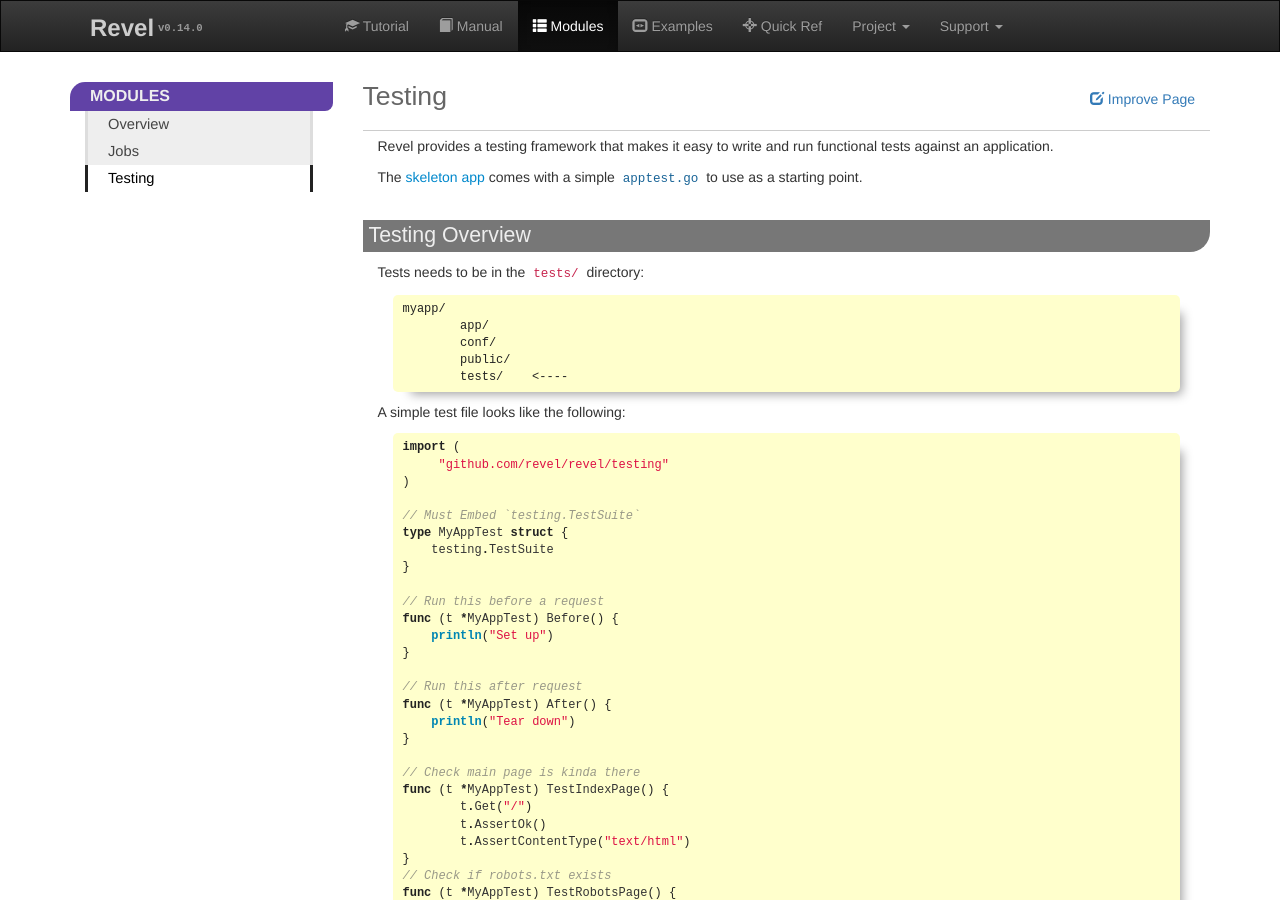
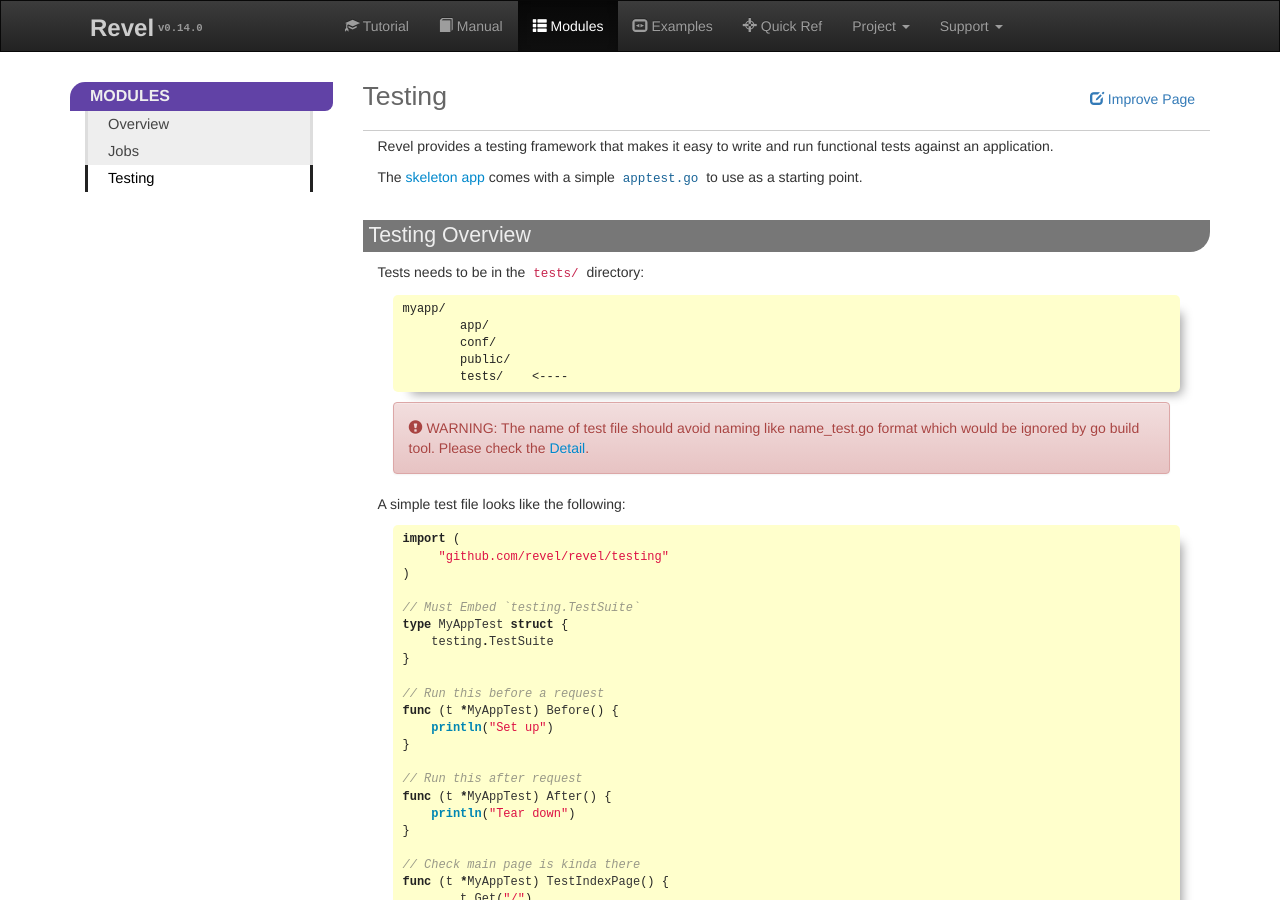
Before and after one commit to revel/revel.github.io, a Jekyll site: the page built from modules/testing.md, in a window 1280 px wide and 900 px high. Built offline with Jekyll 4.4.1, drawn with Linux system fonts in a browser that asks for light colours; nearby versions of some CDN libraries.

Commit message:
Warn users about test go files

```diff
--- a/modules/testing.md
+++ b/modules/testing.md
@@ -16,6 +16,8 @@ Tests needs to be in the `tests/` directory:
 		conf/
 		public/
 		tests/    <----
+
+<div class="alert alert-danger"><span class="glyphicon glyphicon-exclamation-sign" aria-hidden="true"></span> WARNING: The name of test file should avoid naming like name_test.go format which would be ignored by go build tool. Please check the <a href="http://stackoverflow.com/questions/29136488/go-no-buildable-go-source-file-in">Detail</a>.</div>
 
 A simple test file looks like the following:
 
```
